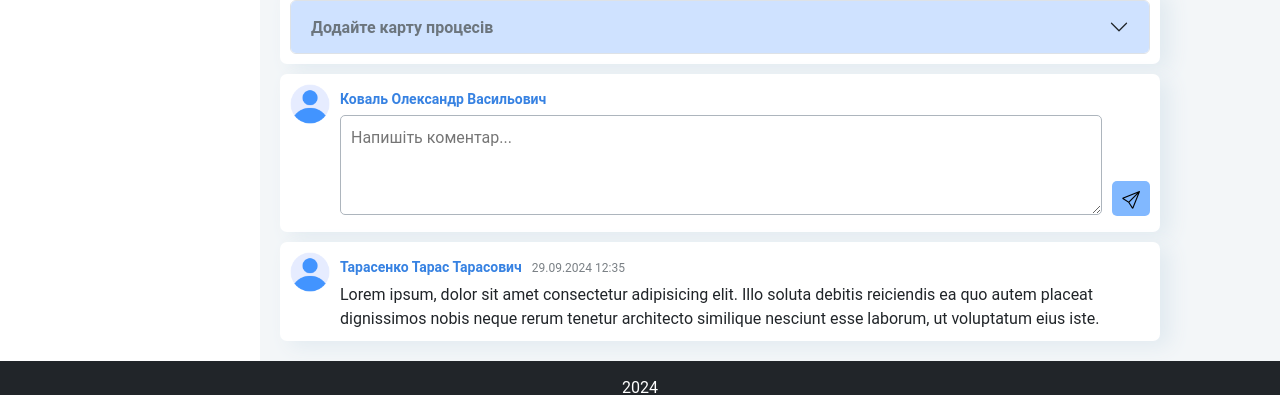
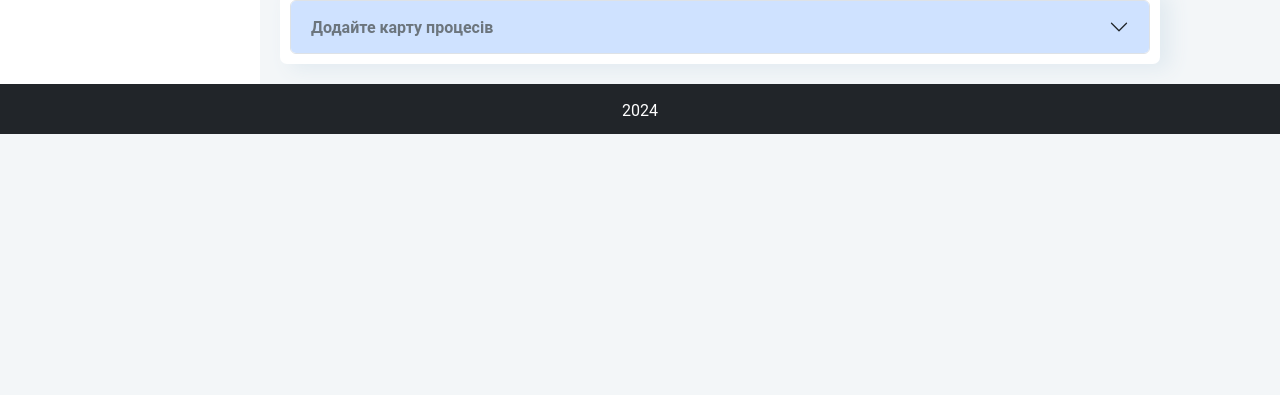
Before and after one commit to Poliakkova/instruction_control_system, a React (Vite) app in the folder frontend/: page /instructions/instruction in a window 1280 px wide. Shown: the part 897-1292 px from the top of the page. After the commit the page ends 1031 px from the top, so only its background shows below. Built offline with nearby package versions, Linux system fonts and the light colour scheme; no server answers; what chartjs-plugin-datalabels would draw is missing.

Commit message:
майже все4

```diff
--- a/frontend/src/components/InstructionComponent.jsx
+++ b/frontend/src/components/InstructionComponent.jsx
@@ -581,7 +581,7 @@ const InstructionComponent = () => {
         </Accordion>
         </div>
 
-        <div className="comments">
+        {/* <div className="comments">
           <form className="comment-section">
             <div className="image"><img src="../user_icon.png"></img></div>
             <div className="input-comment-block">
@@ -603,31 +603,10 @@ const InstructionComponent = () => {
               </div>
             </div>
           </div>
-        </div>
+        </div> */}
       </div>
     </div>
   )
 }
 
 export default InstructionComponent
-
-// {"nodes":
-//   [{"id":"3","position":{"x":-195,"y":-165},"data":{"label":"Початок"},"type":"customInput","measured":{"width":150,"height":40},"selected":false,"dragging":false},
-//     {"id":"4","position":{"x":-195,"y":-90},"data":{"label":"Новий вузол 4"},"type":"custom","measured":{"width":150,"height":40},"selected":false,"dragging":false},
-//     {"id":"5","position":{"x":-195,"y":-15},"data":{"label":"Новий вузол 5"},"type":"custom","measured":{"width":150,"height":40},"selected":false,"dragging":false},
-//     {"id":"6","position":{"x":-180,"y":60},"data":{"label":"Новий вузол 6"},"type":"diamond","measured":{"width":131,"height":70},"selected":false,"dragging":false},
-//     {"id":"7","position":{"x":-15,"y":120},"data":{"label":"Новий вузол 7"},"type":"custom","measured":{"width":150,"height":40},"selected":false,"dragging":false},
-//     {"id":"8","position":{"x":-360,"y":120},"data":{"label":"Новий вузол 8"},"type":"custom","measured":{"width":150,"height":40},"selected":false,"dragging":false},
-//     {"id":"9","position":{"x":-360,"y":195},"data":{"label":"Новий вузол 9"},"type":"custom","measured":{"width":150,"height":40},"selected":false,"dragging":false},
-//     {"id":"10","position":{"x":-15,"y":195},"data":{"label":"Новий вузол 10"},"type":"custom","measured":{"width":150,"height":40},"selected":false,"dragging":false},
-//     {"id":"11","position":{"x":-180,"y":330},"data":{"label":"Кінець"},"type":"customOutput","measured":{"width":150,"height":40},"selected":true,"dragging":false}],
-//  "edges":
-//   [{"source":"3","sourceHandle":"source-bottom","target":"4","targetHandle":"target-top","id":"edge-1728953158141","label":"↓","animated":true,"markerEnd":{"type":"arrowclosed"}},
-//     {"source":"4","sourceHandle":"source-bottom","target":"5","targetHandle":"target-top","id":"edge-1728953164279","label":"↓","animated":true,"markerEnd":{"type":"arrowclosed"}},
-//     {"source":"5","sourceHandle":"source-bottom","target":"6","id":"edge-1728953169931","label":"↓","animated":true,"markerEnd":{"type":"arrowclosed"}},
-//     {"source":"6","sourceHandle":"source-left","target":"8","targetHandle":"target-top","id":"edge-1728953190997","label":"↓","animated":true,"markerEnd":{"type":"arrowclosed"}},
-//     {"source":"6","sourceHandle":"source-right","target":"7","targetHandle":"target-top","id":"edge-1728953198856","label":"↓","animated":true,"markerEnd":{"type":"arrowclosed"}},
-//     {"source":"8","sourceHandle":"source-bottom","target":"9","targetHandle":"target-top","id":"edge-1728953209424","label":"↓","animated":true,"markerEnd":{"type":"arrowclosed"}},
-//     {"source":"7","sourceHandle":"source-bottom","target":"10","targetHandle":"target-top","id":"edge-1728953213182","label":"↓","animated":true,"markerEnd":{"type":"arrowclosed"}},
-//     {"source":"9","sourceHandle":"source-bottom","target":"11","targetHandle":"target-top","id":"edge-1728953219392","label":"↓","animated":true,"markerEnd":{"type":"arrowclosed"}},
-//     {"source":"10","sourceHandle":"source-bottom","target":"11","targetHandle":"target-top","id":"edge-1728953222442","label":"↓","animated":true,"markerEnd":{"type":"arrowclosed"}}]}
```
